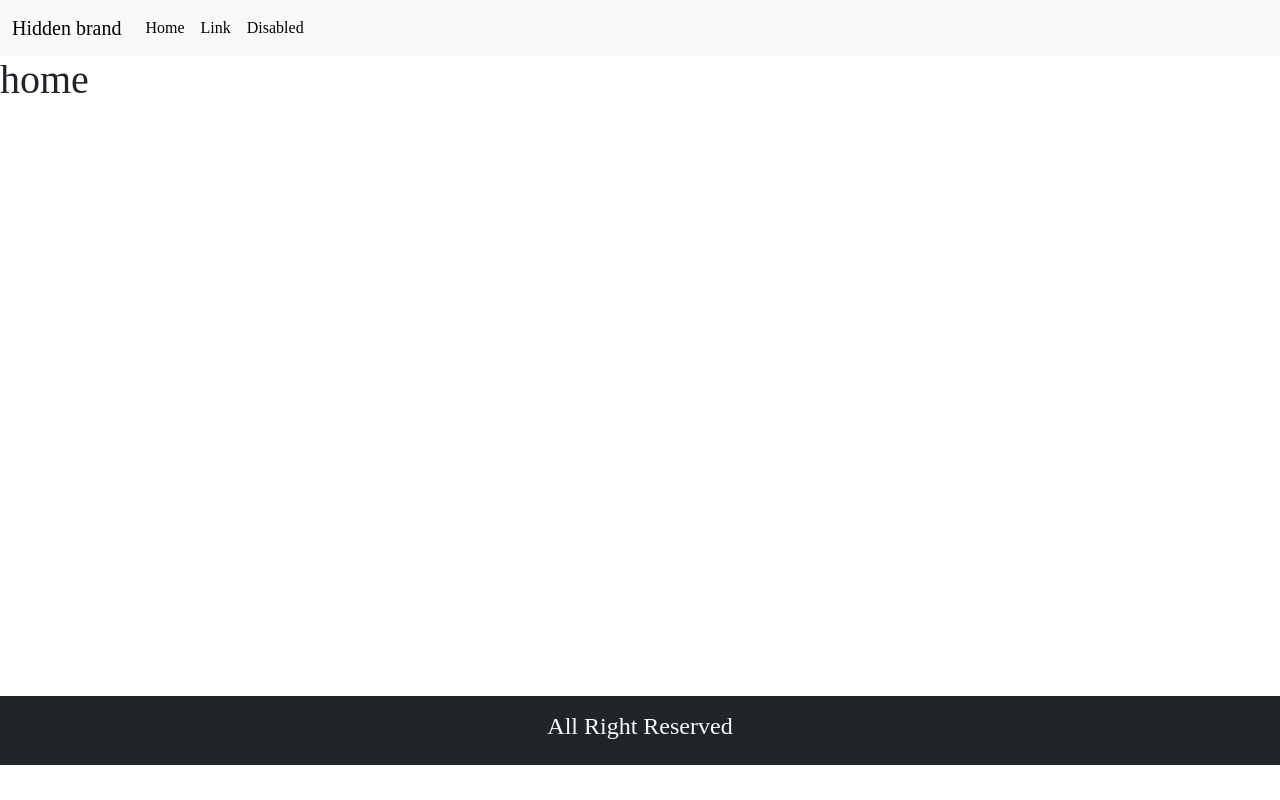
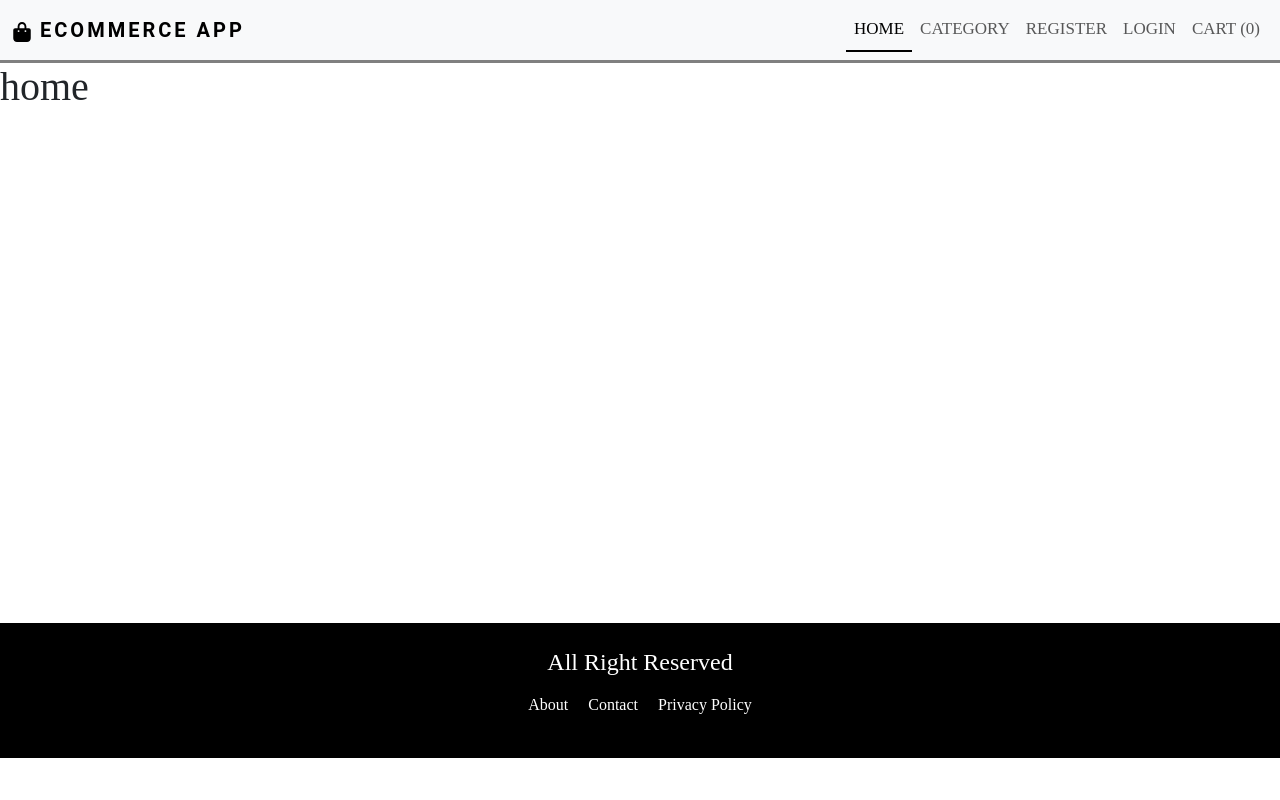
Before and after one commit to DevHub09/elsa_store, a React (Create React App) app in the folder client/: page / in a window 1280 px wide. Built offline with nearby package versions, Linux system fonts and the light colour scheme.

Commit message:
navbar and footer

```diff
--- a/client/src/components/layout/Footer.js
+++ b/client/src/components/layout/Footer.js
@@ -1,11 +1,16 @@
 import React from 'react'
-
+import { Link } from 'react-router-dom'
 const Footer = () => {
   return (
-    <div className="bg-dark text-light p-3">
+    <div className="footer">
       <h4 className="text-center">
         All Right Reserved <i class="fa-regular fa-copyright"></i>
       </h4>
+      <p className="text-center mt-3">
+         <Link to ="/about">About</Link>
+         <Link to ="/contact">Contact</Link>
+         <Link to ="/policy">Privacy Policy</Link>
+      </p>
     </div>
   )
 }
--- a/client/src/components/layout/Header.js
+++ b/client/src/components/layout/Header.js
@@ -1,5 +1,7 @@
 import React from 'react'
-import {NavLink} from 'react-router-dom'
+import {NavLink,Link} from 'react-router-dom'
+import { FaBagShopping } from "react-icons/fa6";
+
 const Header = () => {
   return (
    <><nav className="navbar navbar-expand-lg bg-body-tertiary">
@@ -8,16 +10,23 @@ const Header = () => {
       <span className="navbar-toggler-icon" />
     </button>
     <div className="collapse navbar-collapse" id="navbarTogglerDemo01">
-      <NavLink to="/" className="navbar-brand" href="#">Hidden brand</NavLink>
-      <ul className="navbar-nav me-auto mb-2 mb-lg-0">
+
+      <Link to="/" className="navbar-brand" ><FaBagShopping/> Ecommerce app</Link>
+      <ul className="navbar-nav ms-auto mb-2 mb-lg-0">
         <li className="nav-item">
-          <NavLink to="/" className="nav-link active" aria-current="page" href="#">Home</NavLink>
+          <NavLink to="/" className="nav-link"  >Home</NavLink>
         </li>
         <li className="nav-item">
-          <NavLink to="/"  className="nav-link" href="#">Link</NavLink>
+          <NavLink to="/category" className="nav-link "  >Category</NavLink>
         </li>
         <li className="nav-item">
-          <NavLink to="/" className="nav-link disabled" aria-disabled="true">Disabled</NavLink>
+          <NavLink to="/register"  className="nav-link" >Register</NavLink>
+        </li>
+        <li className="nav-item">
+          <NavLink to="/login"  className="nav-link" >Login</NavLink>
+        </li>
+        <li className="nav-item">
+          <NavLink to="/cart"  className="nav-link" >Cart (0)</NavLink>
         </li>
       </ul>
 
--- a/client/src/components/layout/Layout.js
+++ b/client/src/components/layout/Layout.js
@@ -6,12 +6,11 @@ const Layout = ({children}) => {
   return (
     <div>
       <Header/>
-      <main style={{minHeight:"80vh"}}>
+      <main style={{minHeight:"70vh"}}>
       {children}
       </main>
      <Footer/>
     </div>
   )
 }
-
 export default Layout
--- a/client/src/index.css
+++ b/client/src/index.css
@@ -4,3 +4,64 @@
   box-sizing: border-box;
   font-family: 'poppins';
 }
+/* font-family: 'Playfair Display',serif; */
+/* navbar */
+.navbar{
+  font-family: 'Poppins',sans-serif;
+  font-size: 17px;
+  line-height: 26px;
+  text-transform: uppercase;
+  box-shadow: 0 8px -6px gray;
+  --webkit-box-shadow:0 8px 6px -6px gray;
+  border-bottom: solid gray !important;
+}
+.nav-link{
+  font-weight: 300 !important;
+}
+.active{
+  border-bottom: 2px solid black;
+
+}
+.navbar-brand{
+  font-weight: 700;
+  font-family: 'roboto',sans-serif;
+  letter-spacing: 3px;
+}
+/* footer */
+.footer{
+  color: white;
+  padding: 25px;
+  background: black;
+}
+.footer a{
+text-decoration: none;
+color: white;
+padding: 10px;
+
+}
+.footer a:hover{
+  color: #ffefba;
+  border-bottom: 1px solid #ffefba;
+}
+/* page not found */
+.pnf{
+  align-items: center;display: flex;
+  min-height: 65vh;
+  flex-direction: column;
+justify-content: center;
+
+}
+.pnf-title{
+  font-size: 100px;
+  font-weight: 700;
+}
+.pnf-heading{
+  font-weight: normal;
+}
+.pnf-btn{
+  color: black;
+  border: 1px solid black;
+  text-decoration: none
+  ;padding: 10px;
+  margin-top: 10px;
+}
--- a/client/src/pages/Pagenotfound.js
+++ b/client/src/pages/Pagenotfound.js
@@ -1,10 +1,14 @@
 import React from 'react'
 import Layout from '../components/layout/Layout'
-
+import { Link } from 'react-router-dom';
 const Pagenotfound = () => {
   return (
     <Layout>
-      <h1>page not found</h1>
+      <div className='pnf'>
+<h1 className='pnf-title'>404</h1>
+<h2 className='pnf-heading'>oopsii! Page NOT Found </h2>
+<Link to="/" className="pnf-btn"> Go Back </Link>
+      </div>
     </Layout>
   )
 }
```
